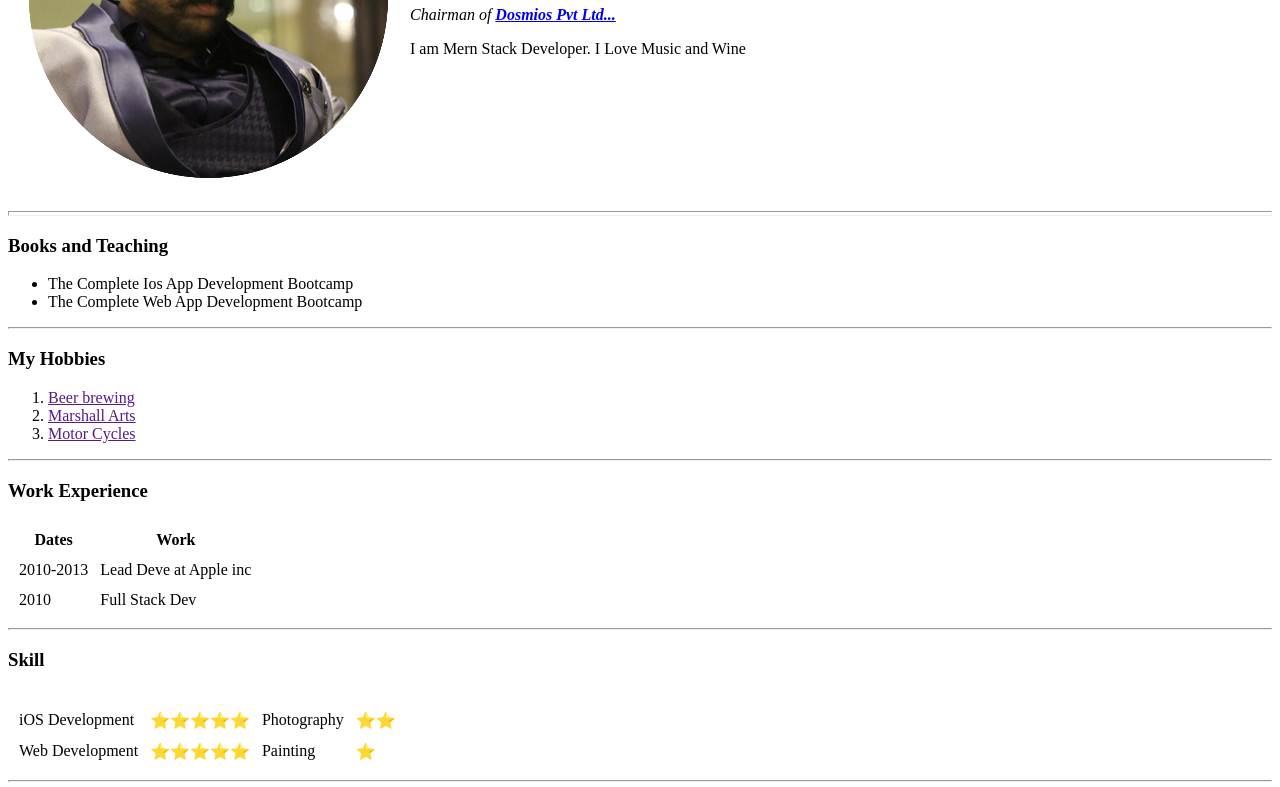
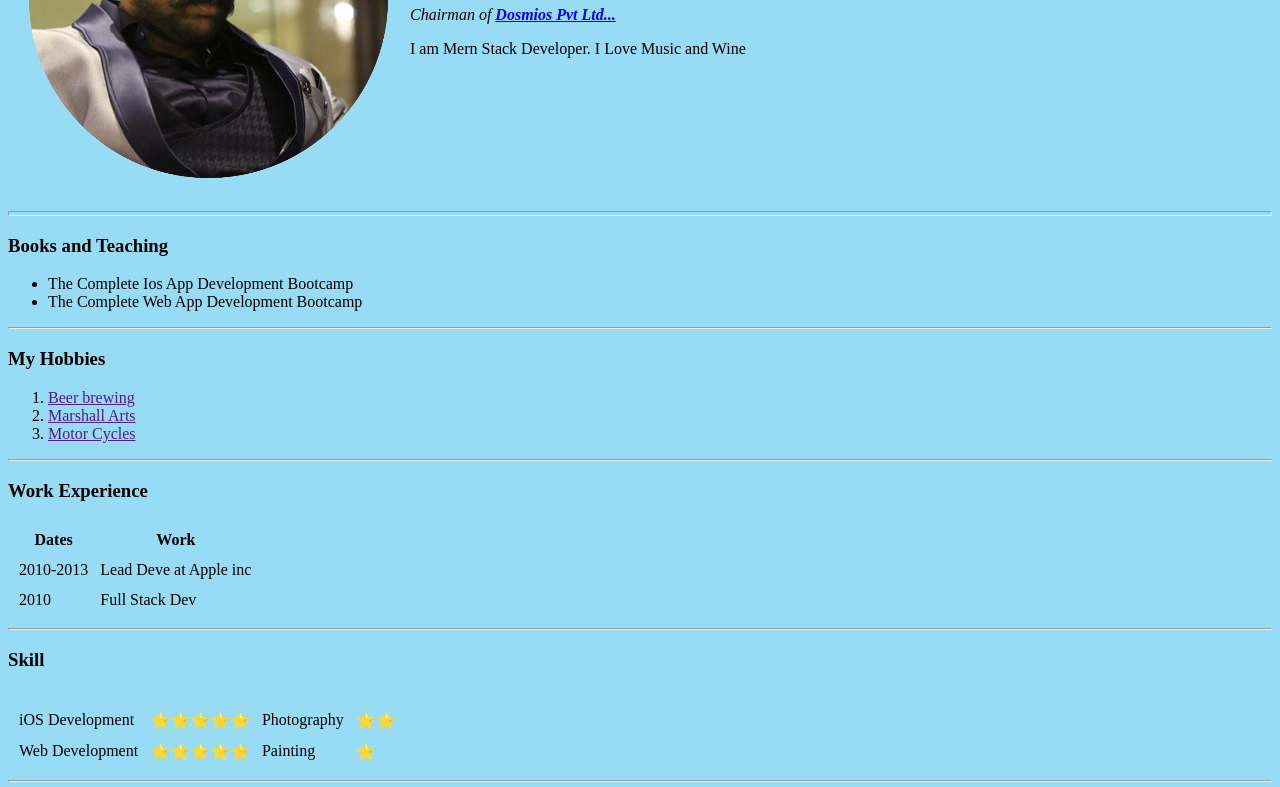
Before and after one commit to vc777/cv, a plain HTML site: page index.html in a window 1280 px wide. Shown: the part 210-997 px from the top of the page. Drawn offline with Linux system fonts and the light colour scheme.

Commit message:
Updated the Background color - 01

```diff
--- a/index.html
+++ b/index.html
@@ -6,7 +6,7 @@
     <meta name="viewport" content="width=device-width, initial-scale=1.0">
     <title>㜳世丫为Vivek Personal Site</title>
 </head>
-<body>
+<body style="background-color: rgba(51, 184, 237, 0.505);">
     <table cellspacing = "20">
         <tr>
             <td><img src="images/vivek.jpg" alt="Vivek Chakravarthy image"></td>
```
